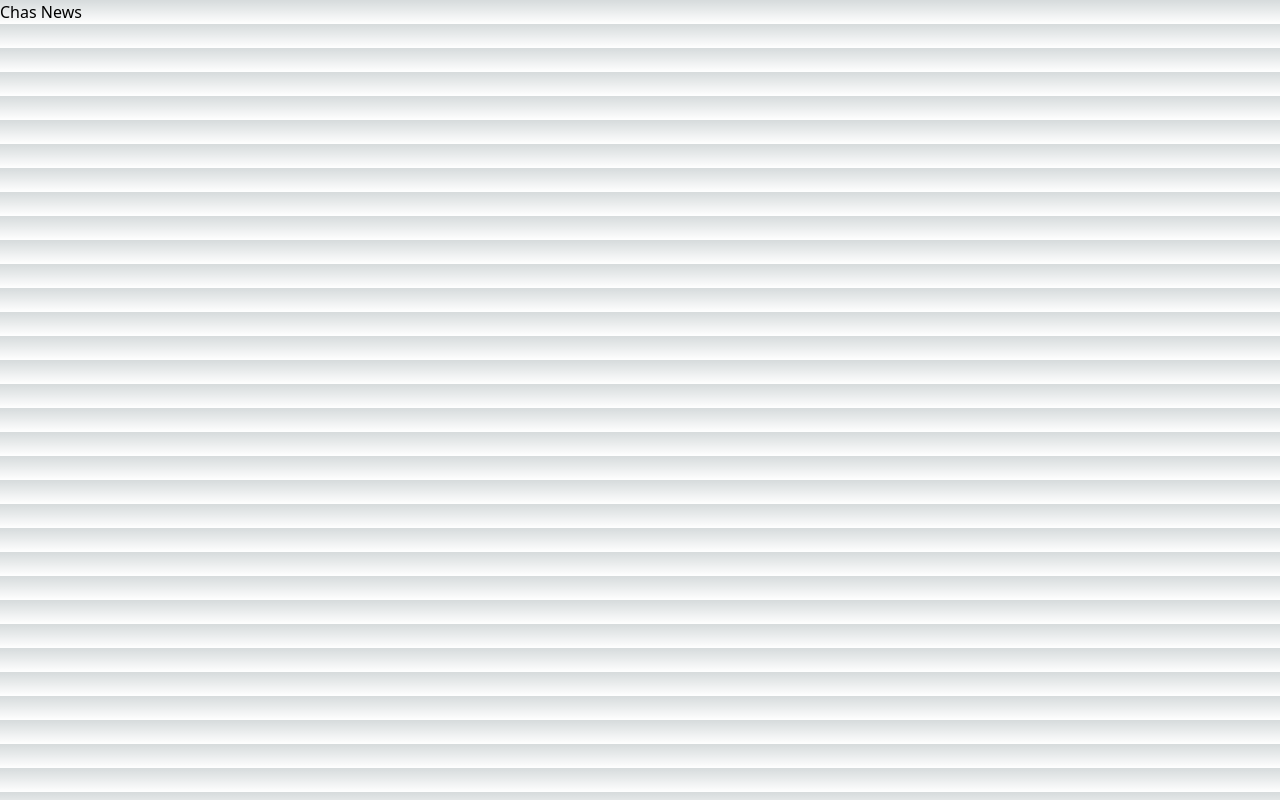
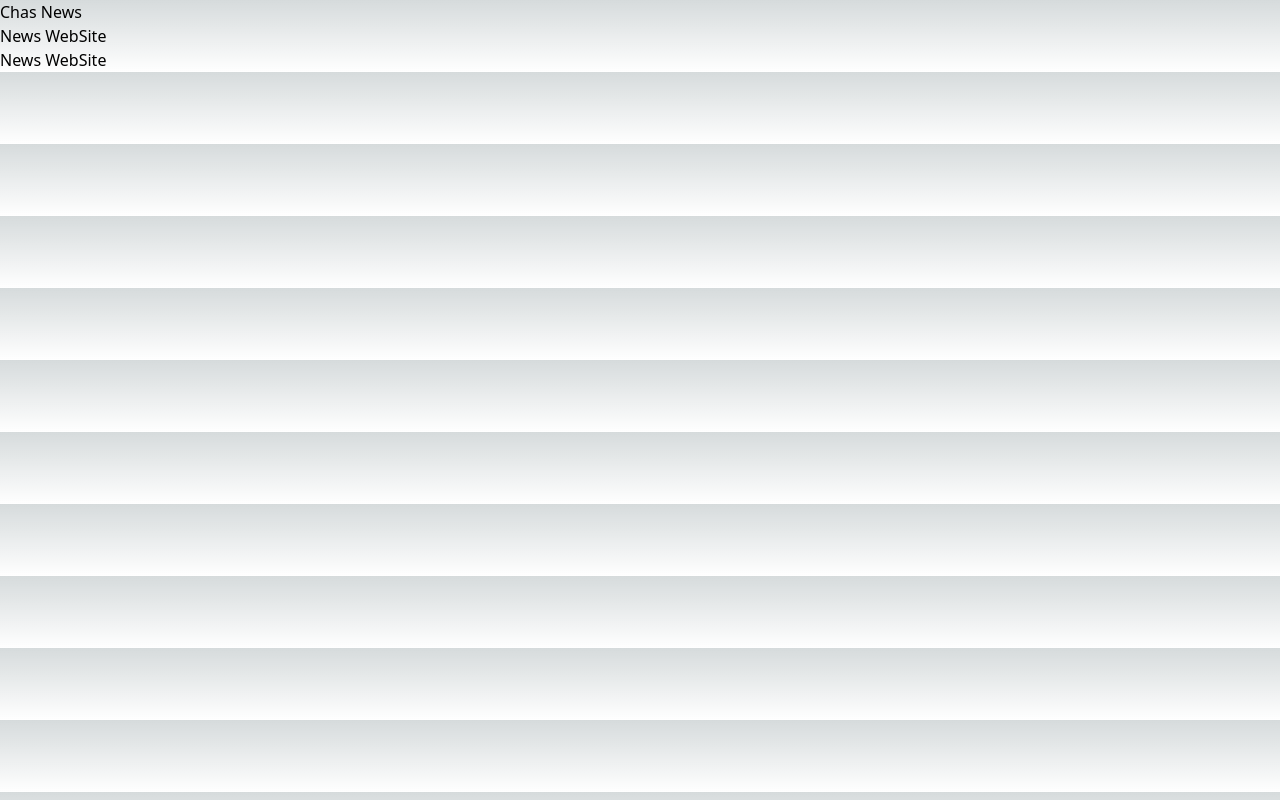
Before and after one commit to Rodrigo-Sebastian/new-site, a Next.js app: page / in a window 1280 px wide. Built offline with nearby package versions, Linux system fonts and the light colour scheme.

Commit message:
second commit

```diff
--- a/src/pages/index.js
+++ b/src/pages/index.js
@@ -1,8 +1,9 @@
-
 export default function Home() {
   return (
     <main>
       <h1>Chas News</h1>
+      <p>News WebSite</p>
+      <p>News WebSite</p>
     </main>
   );
 }
```
